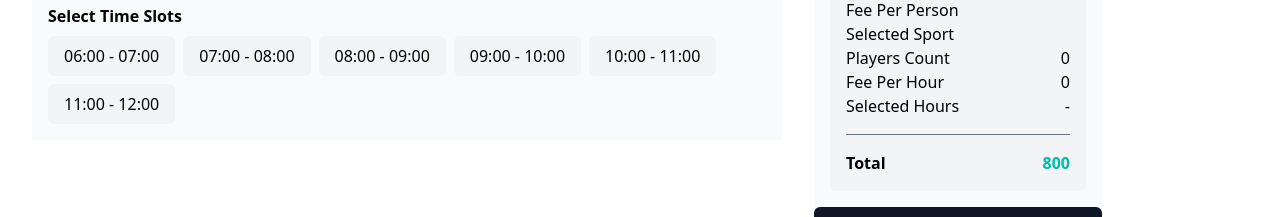
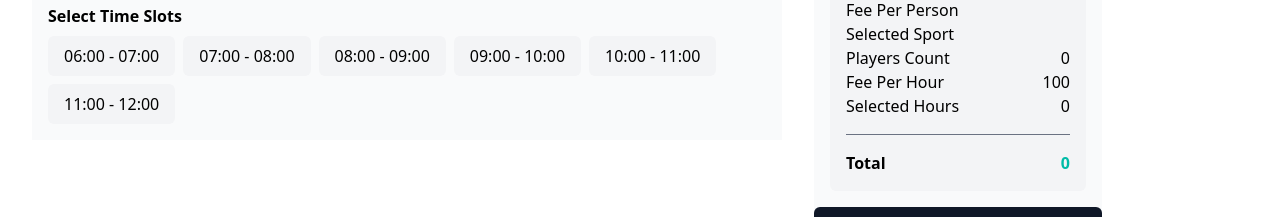
Before and after one commit to unrealblood/game-on-turf-nextjs, a Next.js app: page /book-grounds/1 in a window 1280 px wide. Shown: the part 384-601 px from the top of the page. Built offline with nearby package versions, Linux system fonts and the light colour scheme; no server answers; the database is empty.

Commit message:
add feature of showing correct total amount when booking a turf

```diff
--- a/app/components/book-grounds/BookGroundClientComponent.jsx
+++ b/app/components/book-grounds/BookGroundClientComponent.jsx
@@ -12,7 +12,8 @@ export default function BookGroundClientComponent({groundId}) {
     const [numberOfPlayers, setNumberOfPlayers] = useState(0);
     const [selectedSport, setSelectedSport] = useState("");
     const [selectedDate, setSelectedDate] = useState("");
-    const [feePerHour, setFeePerHour] = useState(0);
+    const [feePerHour, setFeePerHour] = useState(100);
+    const [totalAmount, setTotalAmount] = useState(0);
 
     const supabase = createClient();
 
@@ -24,6 +25,7 @@ export default function BookGroundClientComponent({groundId}) {
         }
         else {
             setGround(data);
+            setTotalAmount(data.fee_per_person);
         }
     }
 
@@ -43,14 +45,20 @@ export default function BookGroundClientComponent({groundId}) {
         fetchSports();
     }, []);
 
+    function handleNumberOfPlayersChange(value) {
+        setNumberOfPlayers(value);
+        setTotalAmount((value * ground.fee_per_person) + (selectedTimeSlots.length * feePerHour));
+    }
+
     function handleSelectTimeSlot(ts) {
         setSelectedTimeSlots(prev => prev.includes(ts) ? prev.filter(t => t !== ts) : [...prev, ts]);
+
+        setTotalAmount((numberOfPlayers * ground.fee_per_person) + (selectedTimeSlots.includes(ts) ? ((selectedTimeSlots.length - 1) * feePerHour) : ((selectedTimeSlots.length + 1) * feePerHour)));
     }
 
     function handleSelectSport(sport) {
         setSelectedSport(sport)
         setFeePerHour(sports.filter(s => s.sport_name === sport)[0].fee_per_hour);
-        console.log(sports.filter(s => s.sport_name === sport)[0]);
     }
 
     return (
@@ -92,7 +100,7 @@ export default function BookGroundClientComponent({groundId}) {
                                 <div className="flex justify-start items-center gap-4 w-full">
                                     <label className="font-bold" htmlFor="playersInput">Number of Players</label>
 
-                                    <input type="number" id="playersInput" className="bg-gray-100 px-4 py-2 rounded-md" placeholder="0" value={numberOfPlayers || 0} onChange={(e) => setNumberOfPlayers(e.target.valueAsNumber)} />
+                                    <input type="number" id="playersInput" className="bg-gray-100 px-4 py-2 rounded-md" placeholder="0" value={numberOfPlayers || 0} onChange={(e) => handleNumberOfPlayersChange(e.target.valueAsNumber)} />
                                 </div>
                             </div>
 
@@ -155,7 +163,7 @@ export default function BookGroundClientComponent({groundId}) {
                             <div className="flex flex-col justify-between items-start gap-4 w-full">
                                 <div className="flex justify-between items-start w-full">
                                     <p>Selected Hours</p>
-                                    <p>-</p>
+                                    <p>{selectedTimeSlots.length}</p>
                                 </div>
                             </div>
 
@@ -164,7 +172,7 @@ export default function BookGroundClientComponent({groundId}) {
                             <div className="flex flex-col justify-between items-start gap-4 w-full">
                                 <div className="flex justify-between items-start w-full">
                                     <p className="font-bold">Total</p>
-                                    <p className="text-teal-500 font-bold">800</p>
+                                    <p className="text-teal-500 font-bold">{totalAmount}</p>
                                 </div>
                             </div>
                         </div>
```
